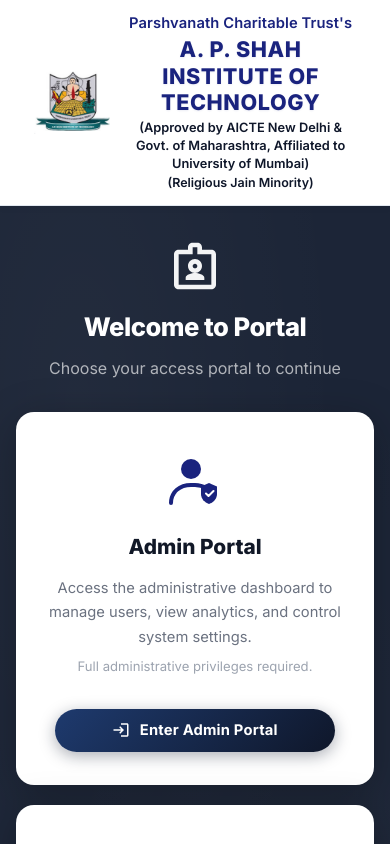
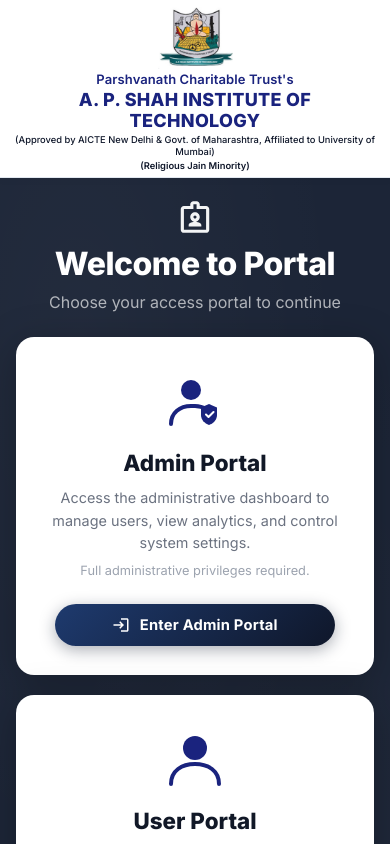
Before and after one commit to ajinkyatondlikar05/college-lost-found-management-system, a React (Vite) app in the folder frontend/: page / in a window 390 px wide. Shown: the top 844 px of the page. Built offline with nearby package versions, Linux system fonts and the light colour scheme; no server answers.

Commit message:
fix(frontend): optimize mobile layout for Welcome to Portal page

```diff
--- a/frontend/src/pages/Home.css
+++ b/frontend/src/pages/Home.css
@@ -276,39 +276,161 @@
   }
 }
 
-@media (max-width: 680px) {
+@media (max-width: 768px) {
+  /* 1. College Header (Compact, white, 100% width) */
   .institute-top-header {
-    padding: 0.85rem 1rem;
+    background-color: #ffffff;
+    width: 100%;
+    padding: 0.45rem 0.75rem 0.4rem;
+    box-sizing: border-box;
   }
 
   .institute-header-container {
-    gap: 0.95rem;
+    display: flex;
+    flex-direction: column;
+    align-items: center;
+    justify-content: center;
+    gap: 3px;
+    width: 100%;
+    max-width: 100%;
+    margin: 0 auto;
+    box-sizing: border-box;
   }
 
+  /* 3 & 4. Logo centered horizontally, width approx 75-95px */
   .institute-logo {
-    width: 76px;
+    width: clamp(75px, 18vw, 82px);
+    height: auto;
+    aspect-ratio: 204 / 169;
+    object-fit: contain;
+    margin: 0 auto;
+    display: block;
   }
 
+  /* 5 & 6. Institute text below logo, center aligned */
+  .institute-text-block {
+    display: flex;
+    flex-direction: column;
+    align-items: center;
+    text-align: center;
+    width: 100%;
+    max-width: 100%;
+    gap: 1px;
+    box-sizing: border-box;
+  }
+
+  /* 7. Responsive font sizes */
+  /* Trust name: around 13-15px */
+  .institute-line-trust {
+    font-size: clamp(13px, 3.2vw, 14px);
+    font-weight: 600;
+    line-height: 1.2;
+    color: #1a237e;
+    letter-spacing: 0.1px;
+    margin: 0;
+  }
+
+  /* A. P. SHAH INSTITUTE OF TECHNOLOGY: around 18-22px */
+  .institute-line-name {
+    font-size: clamp(18px, 4.6vw, 21px);
+    font-weight: 900;
+    line-height: 1.15;
+    letter-spacing: 0.3px;
+    margin: 1px 0 2px;
+    text-transform: uppercase;
+    color: #1a237e;
+    text-shadow: none;
+    max-width: 100%;
+    word-break: normal;
+    overflow-wrap: break-word;
+  }
+
+  /* Approval/affiliation text: around 9-11px */
+  .institute-line-affil {
+    font-size: clamp(9px, 2.4vw, 10.5px);
+    font-weight: 500;
+    line-height: 1.25;
+    color: #0f172a;
+    margin: 0;
+    max-width: 100%;
+    word-break: normal;
+  }
+
+  /* Religious Jain Minority: around 9-11px */
+  .institute-line-minority {
+    font-size: clamp(9px, 2.4vw, 10.5px);
+    font-weight: 600;
+    line-height: 1.2;
+    color: #0f172a;
+    margin-top: 1px;
+  }
+
+  /* ===========================
+     MOBILE WELCOME SECTION
+  =========================== */
+  /* Reduce top padding after college header */
   .landing-portal-body {
-    padding: 2rem 1rem;
+    padding: 1.25rem 1rem 2rem;
     align-items: flex-start;
   }
 
   .landing-content {
-    gap: 2rem;
+    gap: 1.5rem;
+    width: 100%;
+    max-width: 100%;
   }
 
-  .landing-title {
-    font-size: 1.85rem;
+  .landing-header {
+    text-align: center;
+    align-items: center;
+    gap: 0.5rem;
+    width: 100%;
   }
 
+  /* Reduce portal icon size */
+  .landing-portal-icon {
+    margin-bottom: 0.1rem;
+  }
+
+  .landing-portal-icon svg {
+    width: 38px;
+    height: 38px;
+  }
+
+  /* Reduce "Welcome to Portal" font size to approximately 32-38px */
+  .landing-title {
+    font-size: clamp(32px, 7.5vw, 38px);
+    line-height: 1.15;
+    letter-spacing: -0.5px;
+  }
+
+  /* Reduce subtitle to approximately 16-18px */
+  .landing-subtitle {
+    font-size: clamp(16px, 3.8vw, 18px);
+    line-height: 1.4;
+    max-width: 90%;
+    margin: 0 auto;
+  }
+
+  /* Portal cards fit properly within mobile viewport */
   .portal-cards {
     grid-template-columns: 1fr;
     gap: 1.25rem;
+    width: 100%;
+    max-width: 440px;
+    margin: 0 auto;
+    box-sizing: border-box;
   }
 
   .portal-card {
-    padding: 2.25rem 1.5rem 2rem;
+    padding: 2rem 1.5rem 1.75rem;
+    width: 100%;
+    max-width: 100%;
+    box-sizing: border-box;
+  }
+
+  .portal-card-icon {
+    margin-bottom: 1rem;
   }
 
   .portal-card-icon svg {
@@ -316,19 +438,28 @@
     height: 64px;
   }
 
+  .portal-card-title {
+    font-size: 1.4rem;
+    margin-bottom: 0.65rem;
+  }
+
+  .portal-card-desc {
+    font-size: 0.9rem;
+    line-height: 1.55;
+    max-width: 100%;
+    margin-bottom: 0.4rem;
+  }
+
+  .portal-card-note {
+    font-size: 0.8rem;
+    margin-bottom: 1.5rem;
+  }
+
   .portal-btn {
-    min-width: 180px;
     width: 100%;
     max-width: 280px;
+    min-width: 0;
+    box-sizing: border-box;
+    padding: 0.75rem 1.5rem;
   }
 }
-
-@media (max-width: 400px) {
-  .landing-title {
-    font-size: 1.6rem;
-  }
-
-  .portal-card-title {
-    font-size: 1.3rem;
-  }
-}
```
